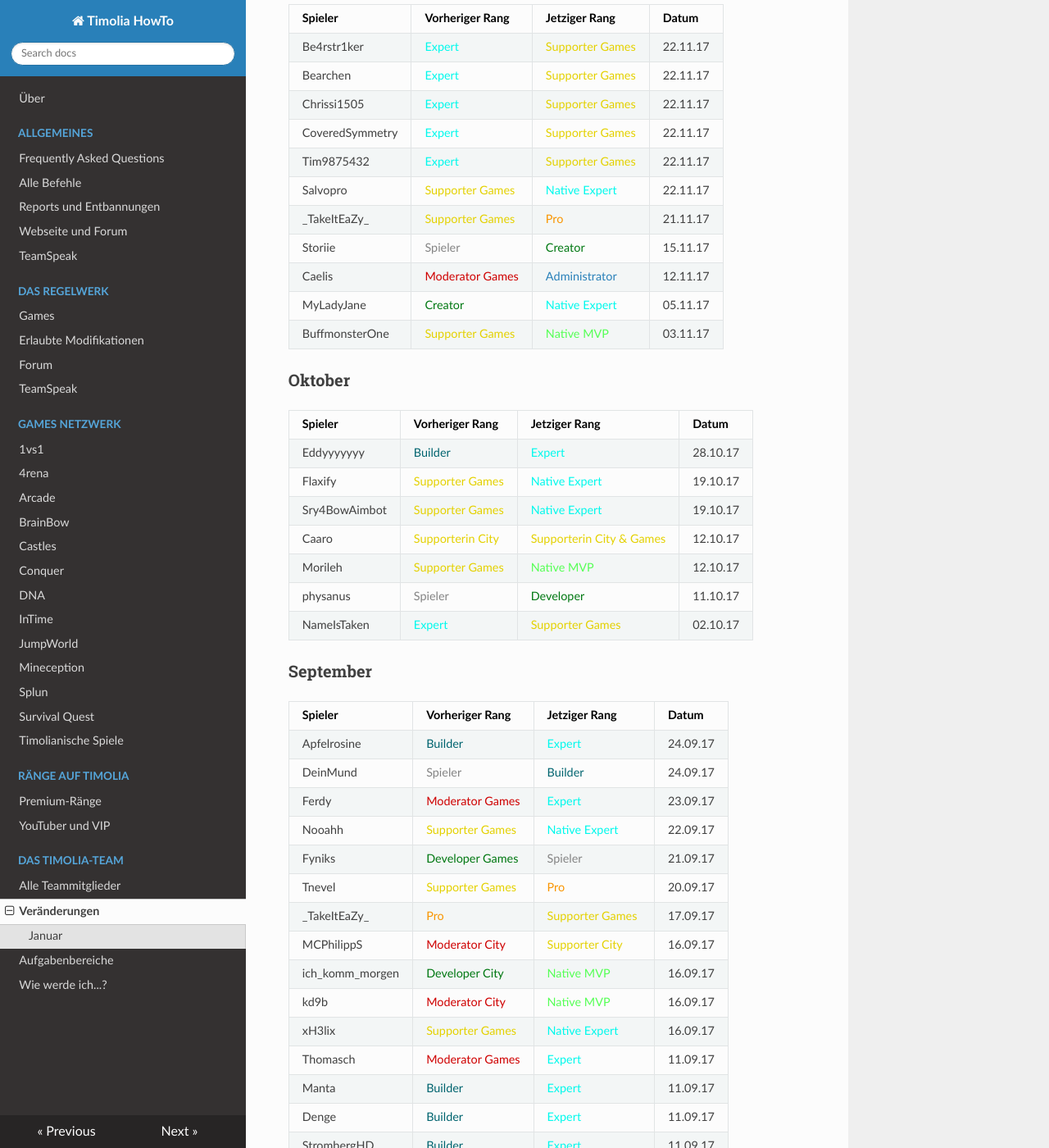
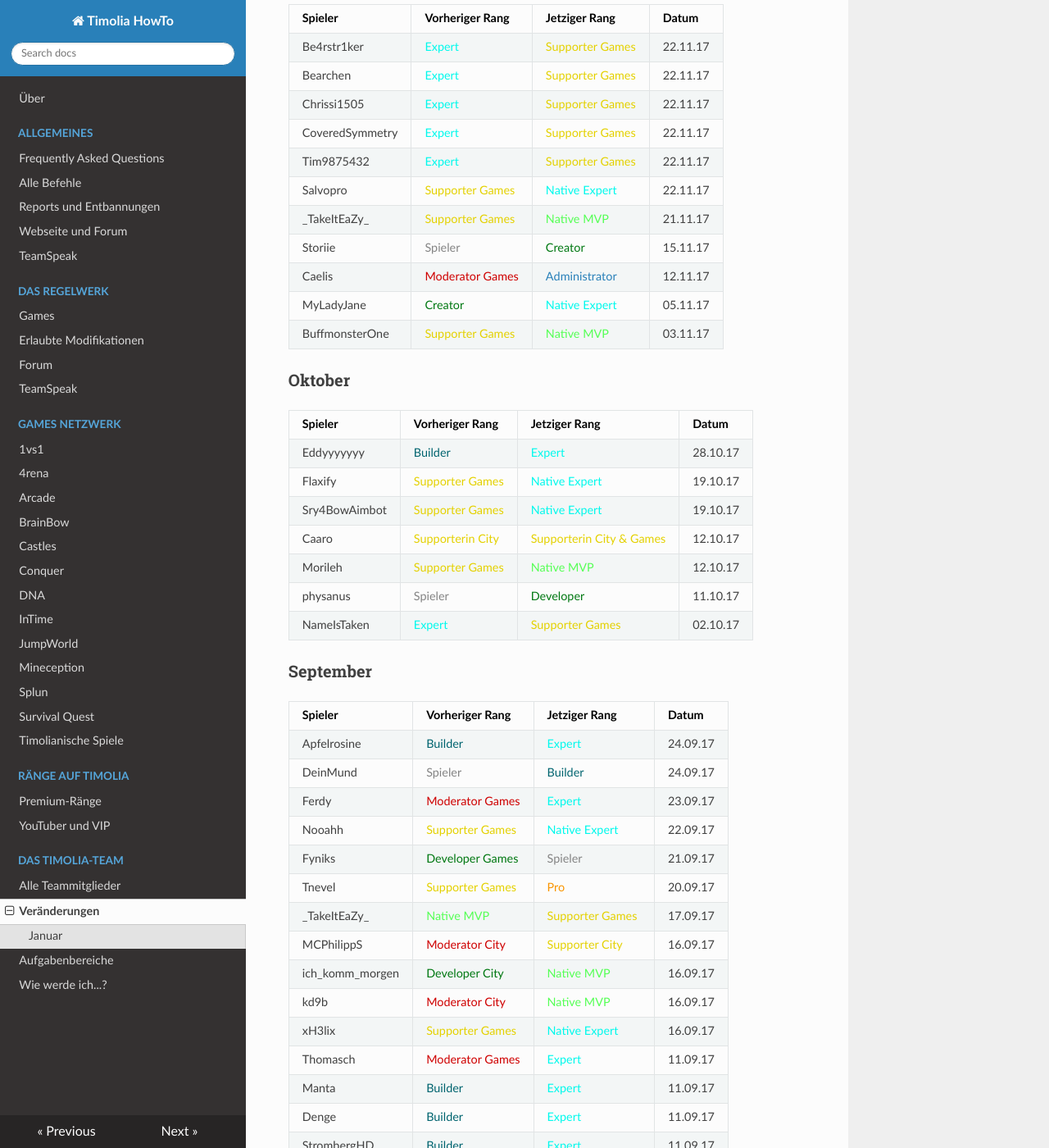
Before and after one commit to TimoliaDE/HowTo, an MkDocs documentation site: the page built from docs/team/changes.md, in a window 1280 px wide and 1400 px high, scrolled down 5905 px. Shown: the whole window at 82% size. Built offline with MkDocs 1.6.1, drawn with Linux system fonts in a browser that asks for light colours; nearby versions of some CDN libraries; old or Windows-style settings are respelled for this version of MkDocs.

Commit message:
Update changes.md

```diff
--- a/docs/team/changes.md
+++ b/docs/team/changes.md
@@ -185,7 +185,7 @@ Hier werden alle Aus- und Eintritte bzw. Beförderungen und Degradierungen aufge
 | CoveredSymmetry | <span style="color:#00F9EC">Expert</span> | <span style="color:#E4D100">Supporter Games</span> | 22.11.17 |
 | Tim9875432 | <span style="color:#00F9EC">Expert</span> | <span style="color:#E4D100">Supporter Games</span> | 22.11.17 |
 | Salvopro | <span style="color:#E4D100">Supporter Games</span> | <span style="color:#00F9EC">Native Expert</span> | 22.11.17 |
-| \_TakeItEaZy\_ | <span style="color:#E4D100">Supporter Games</span> | <span style="color:#F99500">Pro</span> | 21.11.17 |
+| \_TakeItEaZy\_ | <span style="color:#E4D100">Supporter Games</span> | <span style="color:#55FF55">Native MVP</span> | 21.11.17 |
 | Storiie | <span style="color:#848484">Spieler</span> | <span style="color:#007812">Creator</span> | 15.11.17 |
 | Caelis | <span style="color:#CF0101">Moderator Games</span> | <span style="color:#2980b9">Administrator</span> | 12.11.17 |
 | MyLadyJane | <span style="color:#007812">Creator</span> | <span style="color:#00F9EC">Native Expert</span> | 05.11.17 |
@@ -211,7 +211,7 @@ Hier werden alle Aus- und Eintritte bzw. Beförderungen und Degradierungen aufge
 | Nooahh | <span style="color:#E4D100">Supporter Games</span> | <span style="color:#00F9EC">Native Expert</span> | 22.09.17 |
 | Fyniks | <span style="color:#007812">Developer Games</span> | <span style="color:#848484">Spieler</span> | 21.09.17 |
 | Tnevel | <span style="color:#E4D100">Supporter Games</span> | <span style="color:#F99500">Pro</span> | 20.09.17 |
-| \_TakeItEaZy\_ | <span style="color:#F99500">Pro</span> | <span style="color:#E4D100">Supporter Games</span> | 17.09.17 |
+| \_TakeItEaZy\_ | <span style="color:#55FF55">Native MVP</span> | <span style="color:#E4D100">Supporter Games</span> | 17.09.17 |
 | MCPhilippS | <span style="color:#CF0101">Moderator City</span> | <span style="color:#E4D100">Supporter City</span> | 16.09.17 |
 | ich_komm_morgen | <span style="color:#007812">Developer City</span> | <span style="color:#55FF55">Native MVP</span> | 16.09.17 |
 | kd9b | <span style="color:#CF0101">Moderator City</span> | <span style="color:#55FF55">Native MVP</span> | 16.09.17 |
```
